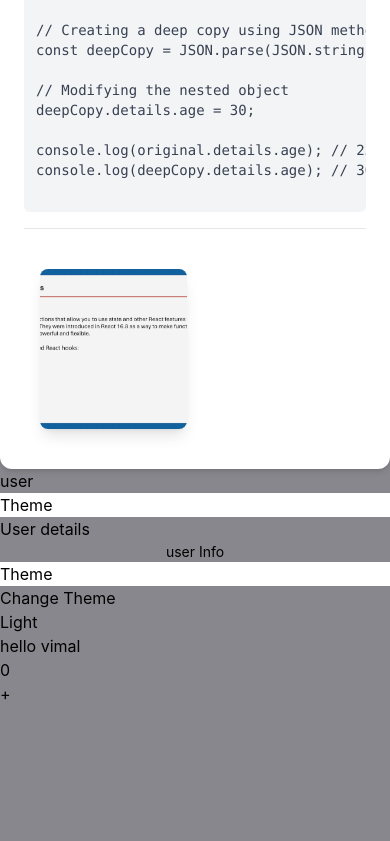
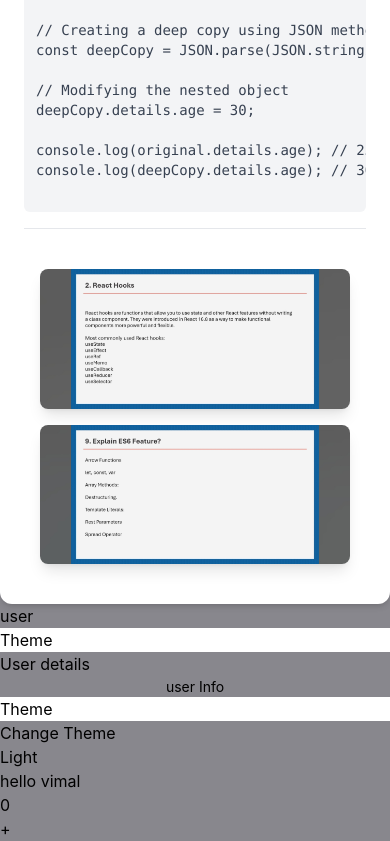
Before and after one commit to vimal336/inter-pre, a React (Vite) app: page /Interview in a window 390 px wide. Shown: the part 6991-7832 px from the top of the page. Before the commit the page ends 7697 px from the top, so only its background shows below. Built offline with nearby package versions, Linux system fonts and the light colour scheme.

Commit message:
img responsive

```diff
--- a/src/Gallery.jsx
+++ b/src/Gallery.jsx
@@ -1,20 +1,18 @@
+import React from "react";
 import hooksImage from "../src/assets/images/hooks.jpg";
+import es6Image from "../src/assets/images/es6.jpg";
 
-
-const images = [hooksImage];
-
-
-console.log(images)
+const images = [hooksImage, es6Image];
 
 const ImageGallery = () => {
   return (
-    <div className="grid grid-cols-2 md:grid-cols-3 lg:grid-cols-4 gap-4 p-4">
+    <div className="grid grid-cols-1 md:grid-cols-2 lg:grid-cols-2 gap-4 p-4">
       {images.map((src, index) => (
         <div key={index} className="overflow-hidden rounded-lg shadow-lg">
           <img
             src={src}
             alt={`Gallery Image ${index + 1}`}
-            className="w-full h-40 object-cover hover:scale-105 transition-transform duration-300"
+            className="w-full h-auto object-cover hover:scale-105 transition-transform duration-300"
           />
         </div>
       ))}
```
